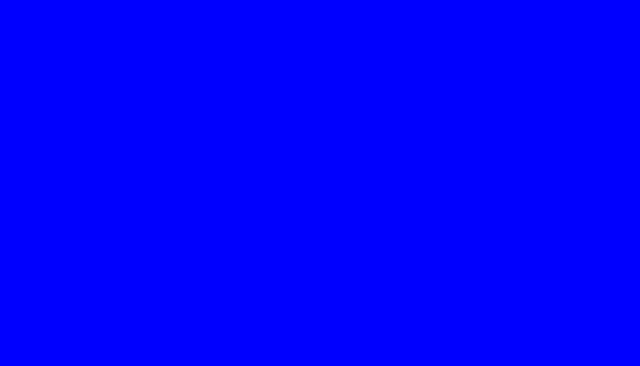
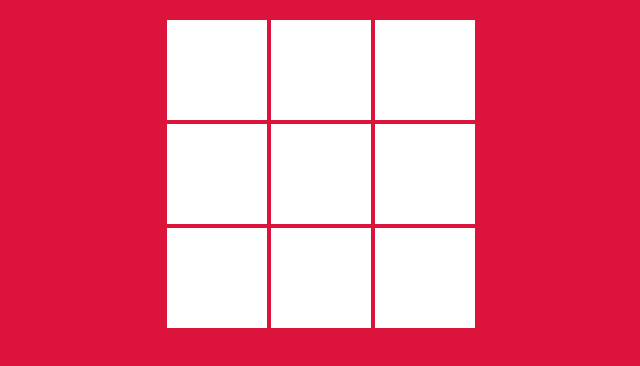
Before and after one commit to YellowLighte/Tic-Tac-Toe, a plain HTML site: page index.html in a window 1280 px wide. Shown: the whole page, without its empty margins (323-963 px from the left). Drawn offline with Linux system fonts and the light colour scheme.

Commit message:
created basic tic tac toe board

```diff
--- a/index.html
+++ b/index.html
@@ -9,7 +9,17 @@
     <link rel="stylesheet" href="styles.css">
 </head>
 <body>
-
+    <div class="game-board-grid">
+        <div class="game-board-space"></div>
+        <div class="game-board-space"></div>
+        <div class="game-board-space"></div>
+        <div class="game-board-space"></div>
+        <div class="game-board-space"></div>
+        <div class="game-board-space"></div>
+        <div class="game-board-space"></div>
+        <div class="game-board-space"></div>
+        <div class="game-board-space"></div>
+    </div>
 <script src="js/script.js">></script>
 </body>
 </html>
--- a/styles.css
+++ b/styles.css
@@ -1,3 +1,25 @@
 body {
-    background: blue;
+    display: flex;
+    flex-direction: column;
+    min-height: 100vh;
+    margin: 0;
+    font-family: sans-serif;
+    background: crimson;
 }
+
+.game-board-grid {
+    width: 300px;
+    margin: 20px auto;
+    height: 300px;
+    display: grid;
+    grid-gap: 4px;
+    grid-template-rows: 100px 100px 100px 100px;
+    grid-template-columns: 100px 100px 100px;
+}
+
+.game-board-space {
+    display: grid;
+    /*grid-template-columns: repeat(10, 1fr);*/
+    grid-gap: 0.25rem;
+    background: white;
+}
```
